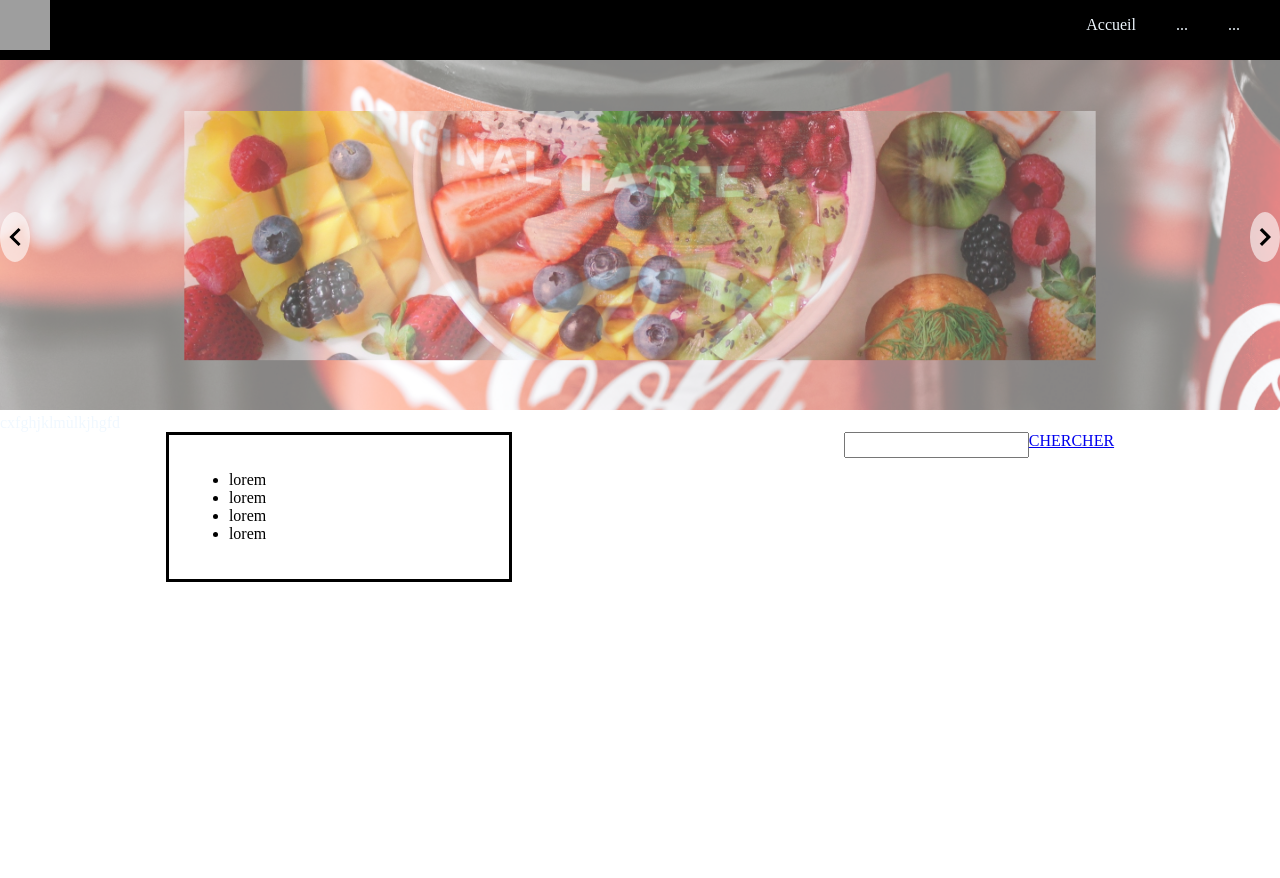
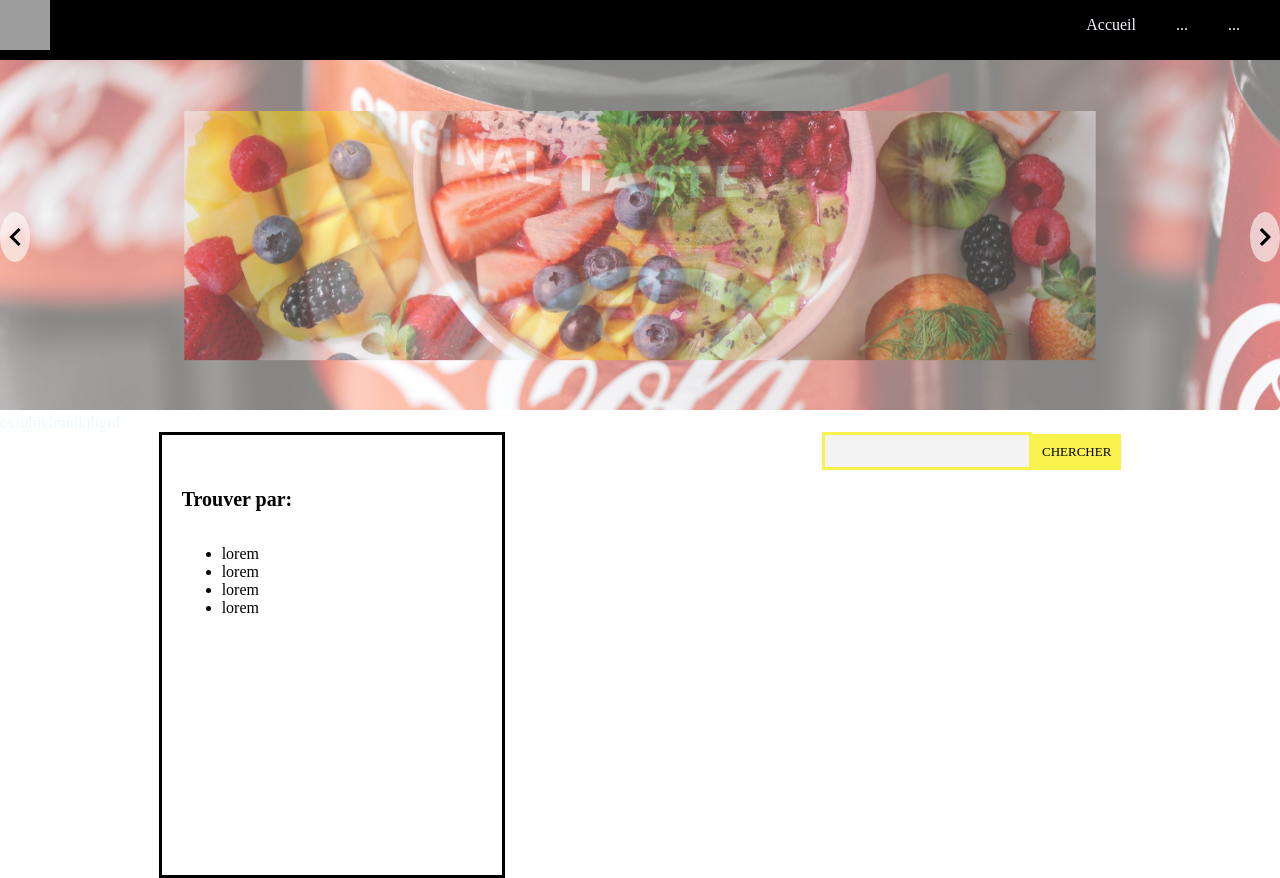
Before and after one commit to MohamedNiaissa/Test_alternance_food_info, a React (Create React App) app: page / in a window 1280 px wide. Before the commit the page ends 800 px from the top, so only its background shows below. Built offline with nearby package versions, Linux system fonts and the light colour scheme; no server answers; grey boxes are pictures that could not be loaded.

Commit message:
ajout barre de recherche, design uniquement

```diff
--- a/src/components/Main.js
+++ b/src/components/Main.js
@@ -13,6 +13,7 @@ render(){
             <div className="mainPart">
 
                <div className="sidebar">
+                  <h5>Trouver par: </h5>
                   <ul>
                      <li>
                         lorem
--- a/src/css/main_style.css
+++ b/src/css/main_style.css
@@ -9,12 +9,30 @@
     border: solid black;
     color: black;
     width: 300px;
+    height: 400px;
+}
+
+.sidebar > h5{
+    font-size: 20px;
 }
 
 .barreRecherche{
     display: flex;
+    align-items: baseline;
 }
 
 .chercheProduit{
-    height: 20px;
+    height: 30px;
+    width: 200px;
+    border: solid #F9F24D;
+    background-color: #F3F3F3;
 }
+
+.barreRecherche > a{
+    text-decoration: none;
+    color: #000;
+    background-color: #F9F24D;
+    padding: 10px;
+
+    font-size: 13px;
+}
```
